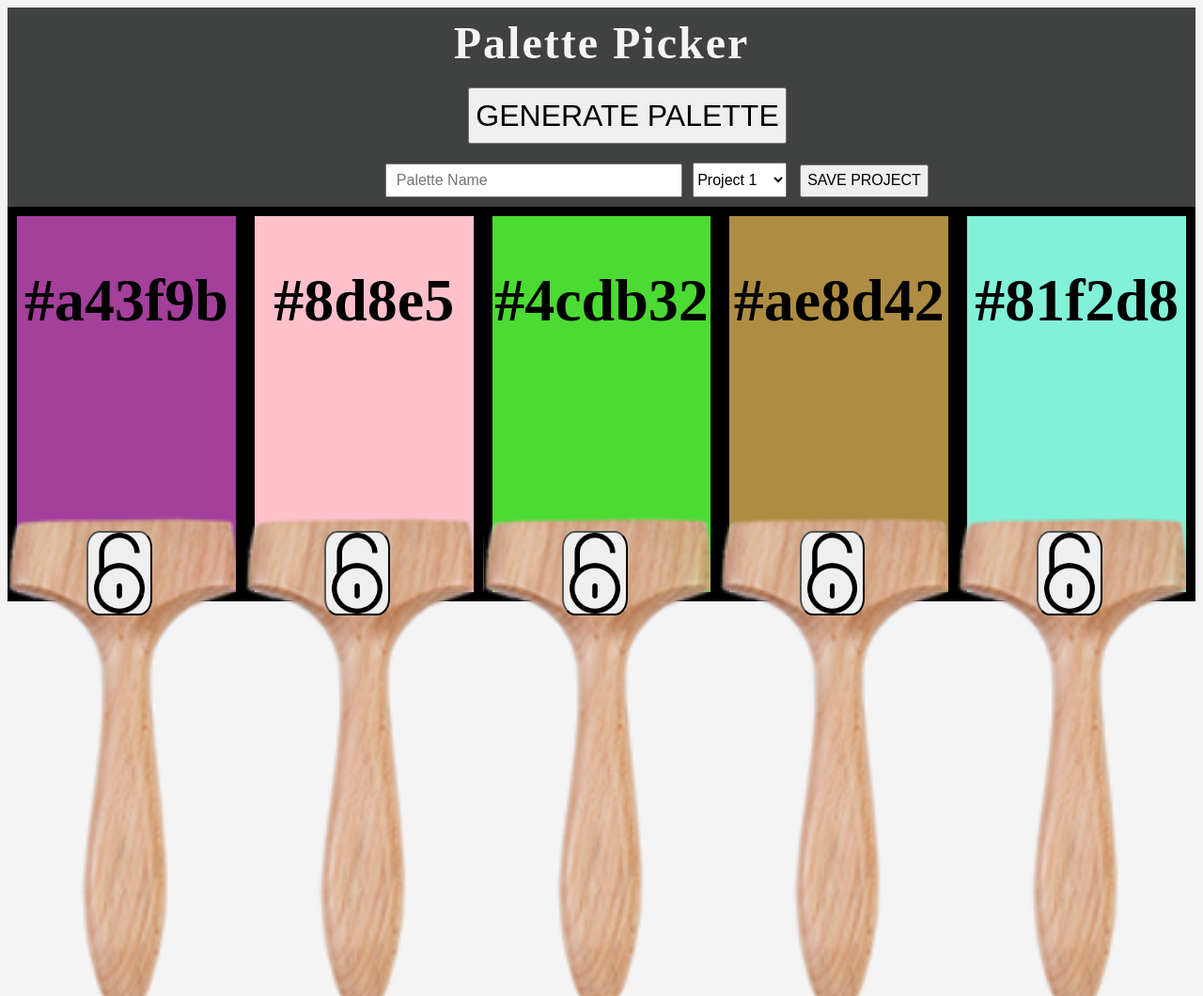
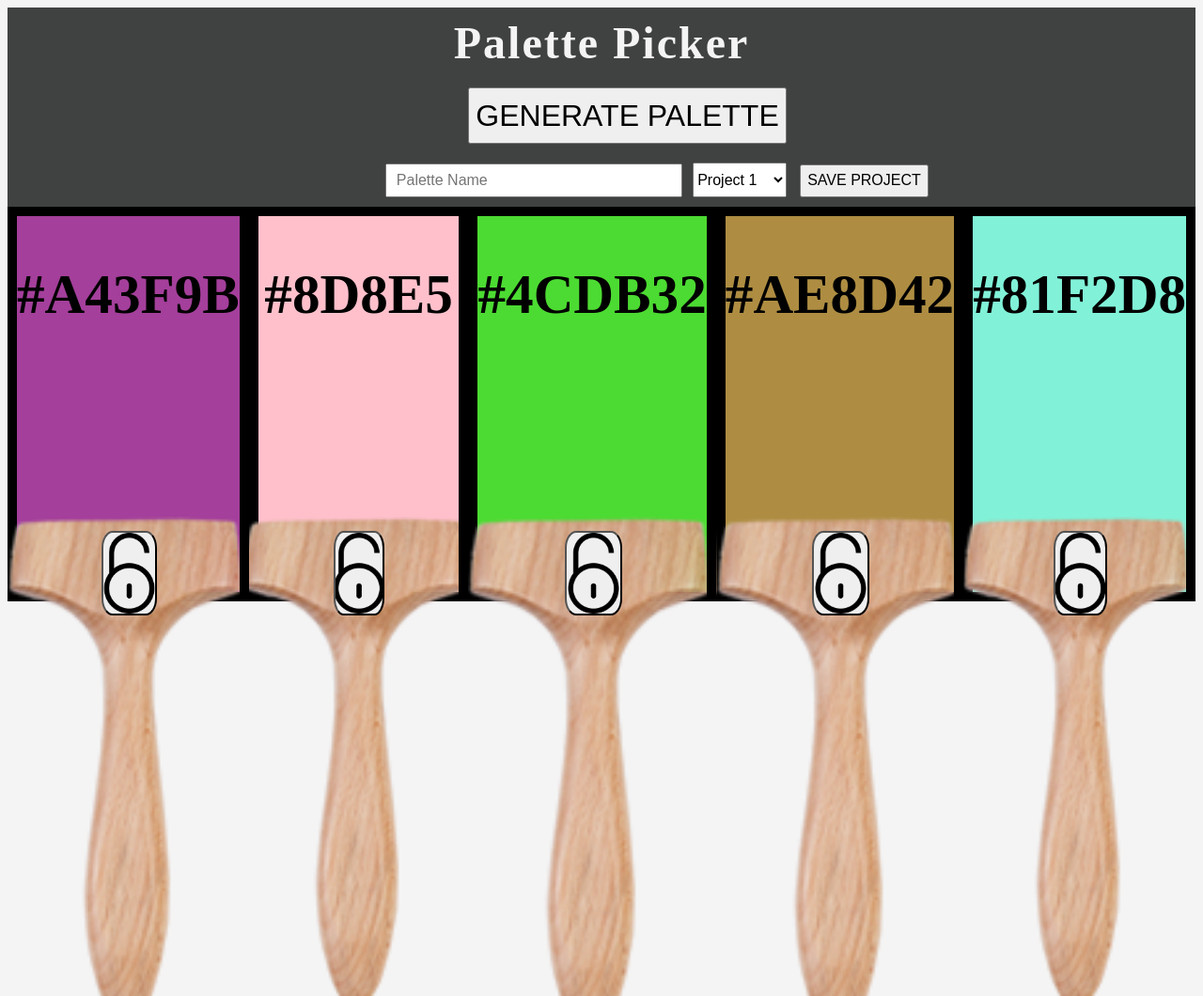
Before and after one commit to skenne21/Palette-Picker-PWA, a website: page public/index.html in a window 1280 px wide. Shown: the top 1060 px of the page at 94% size. Drawn offline with nearby package versions, Linux system fonts and the light colour scheme.

Commit message:
Adjust buttons

```diff
--- a/public/css/styles.css
+++ b/public/css/styles.css
@@ -15,8 +15,14 @@ h1 {
   font-size: 3em;
 }
 
+select {
+    width: 100px;
+    height: 37px;
+    margin: 10px;
+    font-size: 1em;
+}
+
 .palette_container {
-
   width: 100%;
   height: 100%;
   display: inline-flex;
@@ -33,18 +39,17 @@ h1 {
   background-color: pink;
 }
 
-.palette button {
+/*.palette button {
   position: relative;
   top: 10px;
   left: 34%;
   width: 30%;
   z-index: 3;
-}
+}*/
 
 .palette h2 {
   text-align: center;
-  font-size: 4em;
-
+  font-size: 3.7em;
   width: 100%;
 }
 
@@ -53,7 +58,6 @@ h1 {
   margin: 10px;
   position: relative;
   left: 38%;
-  /*width: 300px;*/
   height: 60px;
 }
 
@@ -68,18 +72,9 @@ h1 {
   font-size: 1em;
 }
 
-
-
 .save_project {
   height: 35px;
   font-size: 1em;
-}
-
-select {
-    width: 100px;
-    height: 37px;
-    margin: 10px;
-    font-size: 1em;
 }
 
 .project_info {
@@ -88,12 +83,22 @@ select {
 }
 
 .lock_btn {
+  width: 25%;
+  position: relative;
+  top: 10px;
+  left: 40%;
+  z-index: 3;
+  outline: none;
   border-radius: 20%;
   height: 90px;
   background-image: url('../images/unlocked.png');
   background-size: cover;
   background-position: center;
 }
+
+/*.palette button {
+
+}*/
 
 .locked {
   background-image: url('../images/locked.png');
@@ -111,4 +116,5 @@ select {
   background-image: url('../images/handle.png');
   background-position: top;
   background-size: cover;
-  border-top-style: 2px solid black; }
+  border-top-style: 2px solid black;
+}
--- a/public/js/scripts.js
+++ b/public/js/scripts.js
@@ -5,7 +5,7 @@ const randomColorGenerator = () => {
     const hexText = $('h2').get();
     if(!$(palletes[i]).hasClass('lock')) {
       $(palletes[i]).css('background-color', color);
-      $(hexText[i]).text(color);
+      $(hexText[i]).text(color.toUpperCase());
     }
   }
 }
```
